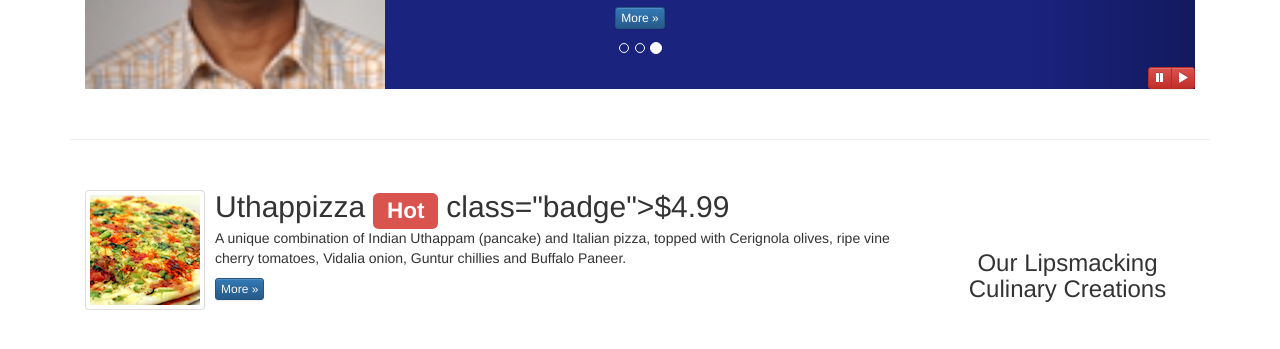
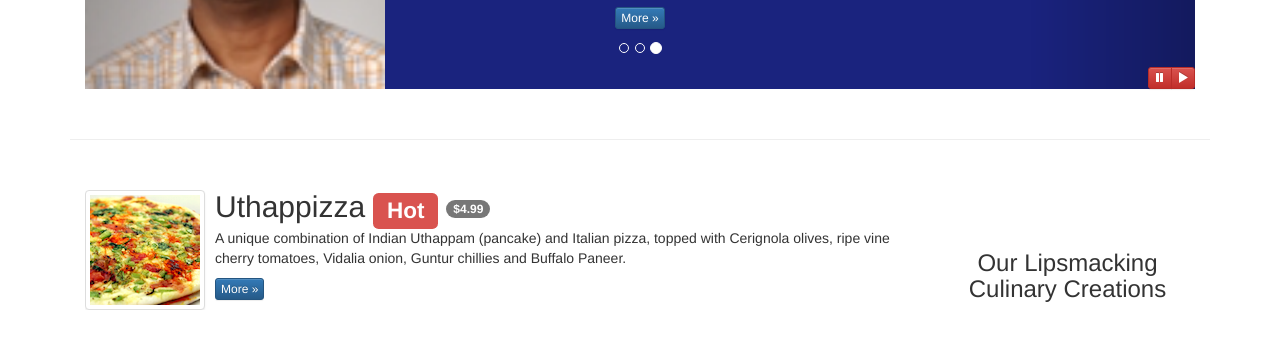
Before and after one commit to Nirmalya61/github.io-Illustration, a website: page index.html in a window 1280 px wide. Shown: the part 611-960 px from the top of the page. Drawn offline with nearby package versions, Linux system fonts and the light colour scheme.

Commit message:
Update index.html

```diff
--- a/index.html
+++ b/index.html
@@ -312,7 +312,7 @@
                     </a>
                 </div>
                 <div class="media-body">
-                    <h2 class="media-heading">Uthappizza <span class="label label-danger">Hot</span> <span>
+                    <h2 class="media-heading">Uthappizza <span class="label label-danger">Hot</span> <span
                             class="badge">$4.99</span></h2>
                     <p>A unique combination of Indian Uthappam (pancake) and
                         Italian pizza, topped with Cerignola olives, ripe vine
```
